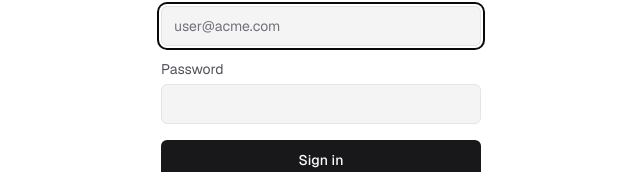
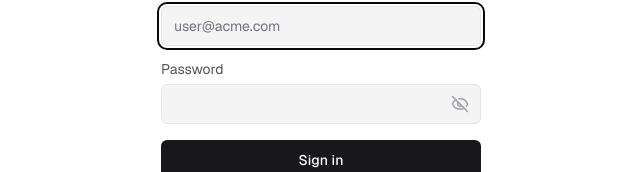
Before and after one commit to sachaniyanarvin/TheFeacture.com, a Next.js app in the folder The.com/: page /login in a window 1280 px wide. Shown: the part 344-516 px from the top of the page, without its empty margins (319-959 px from the left). Built offline with nearby package versions, Linux system fonts and the light colour scheme; no server answers; what bcrypt-ts would draw is missing.

Commit message:
make a eyes button for show password and hide password funcationality

```diff
--- a/The.com/components/auth-form.tsx
+++ b/The.com/components/auth-form.tsx
@@ -1,5 +1,6 @@
 import Form from 'next/form';
-
+import { useState } from 'react';
+import { Eye, EyeOff } from 'lucide-react';
 import { Input } from './ui/input';
 import { Label } from './ui/label';
 
@@ -14,6 +15,7 @@ export function AuthForm({
   children: React.ReactNode;
   defaultEmail?: string;
 }) {
+  const [showPassword, setShowPassword] = useState(false);
   return (
     <Form action={action} className="flex flex-col gap-4 px-4 sm:px-16">
       <div className="flex flex-col gap-2">
@@ -45,13 +47,22 @@ export function AuthForm({
           Password
         </Label>
 
-        <Input
-          id="password"
-          name="password"
-          className="bg-muted text-md md:text-sm"
-          type="password"
-          required
-        />
+        <div className="relative">
+          <Input
+            id="password"
+            name="password"
+            className="bg-muted text-md md:text-sm pr-10"
+            type={showPassword ? 'text' : 'password'}
+            required
+          />
+          <button
+            type="button"
+            onClick={() => setShowPassword(!showPassword)}
+            className="absolute inset-y-0 right-0 flex items-center pr-3 text-zinc-400 dark:text-zinc-600"
+          >
+            {showPassword ? <Eye size={18} /> : <EyeOff size={18} />}
+          </button>
+        </div>
       </div>
 
       {children}
```
